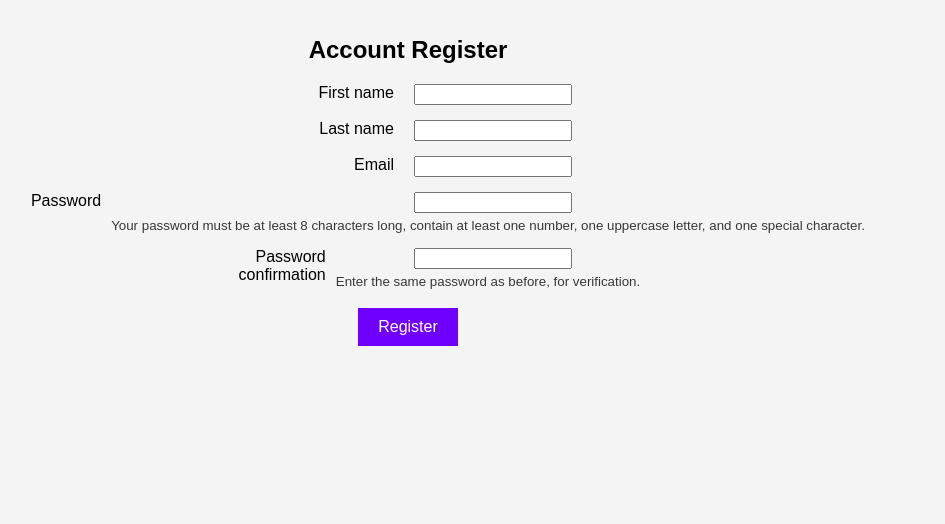
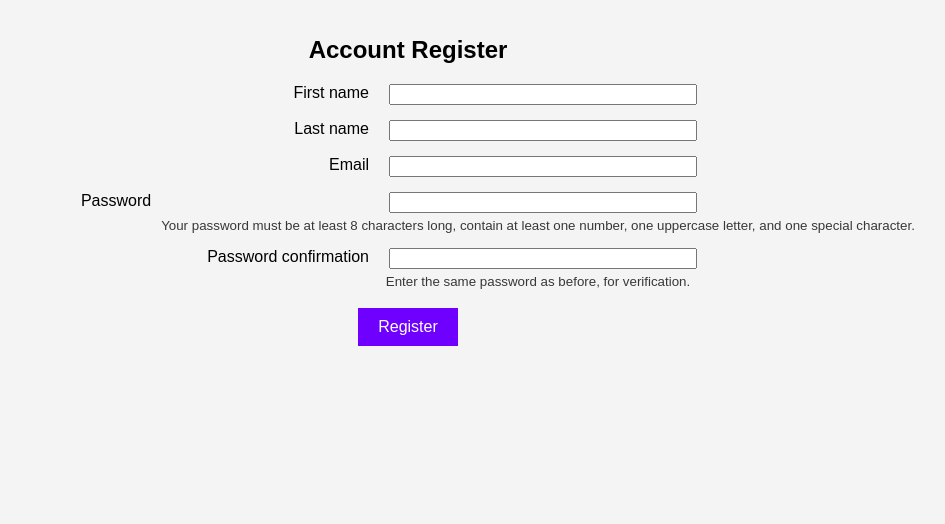
Before and after one commit to DynamiteKitty16/L5-SEAA, a Django app: page /register/ in a window 1280 px wide. Shown: the part 112-636 px from the top of the page, without its empty margins (232-1177 px from the left). Run offline with Django 4.2, Linux system fonts and the light colour scheme.

Commit message:
adjusted px width for password on register to 250px

```diff
--- a/static/CSS/styles.css
+++ b/static/CSS/styles.css
@@ -111,7 +111,7 @@ button:hover,
 
 /* Setting ID for register page too to adjust layout of help text, labels and inputs */
 #register-form-container .form-group label {
-    width: 150px;
+    width: 250px;
     text-align: right;
     margin-right: 10px;
     display: inline-block;
@@ -124,7 +124,7 @@ button:hover,
 }
 
 #register-form-container .form-group .input-container input {
-    width: 150px;
+    width: 300px;
 }
 
 #register-form-container .form-group .input-container .help-text {
--- a/tracker/templates/tracker/register.html
+++ b/tracker/templates/tracker/register.html
@@ -24,4 +24,4 @@
 </div>
 {% endblock %}
 
-<!-- adjusted px width for password on register to 150px -->
+<!-- adjusted px width for password on register to 250px -->
```
